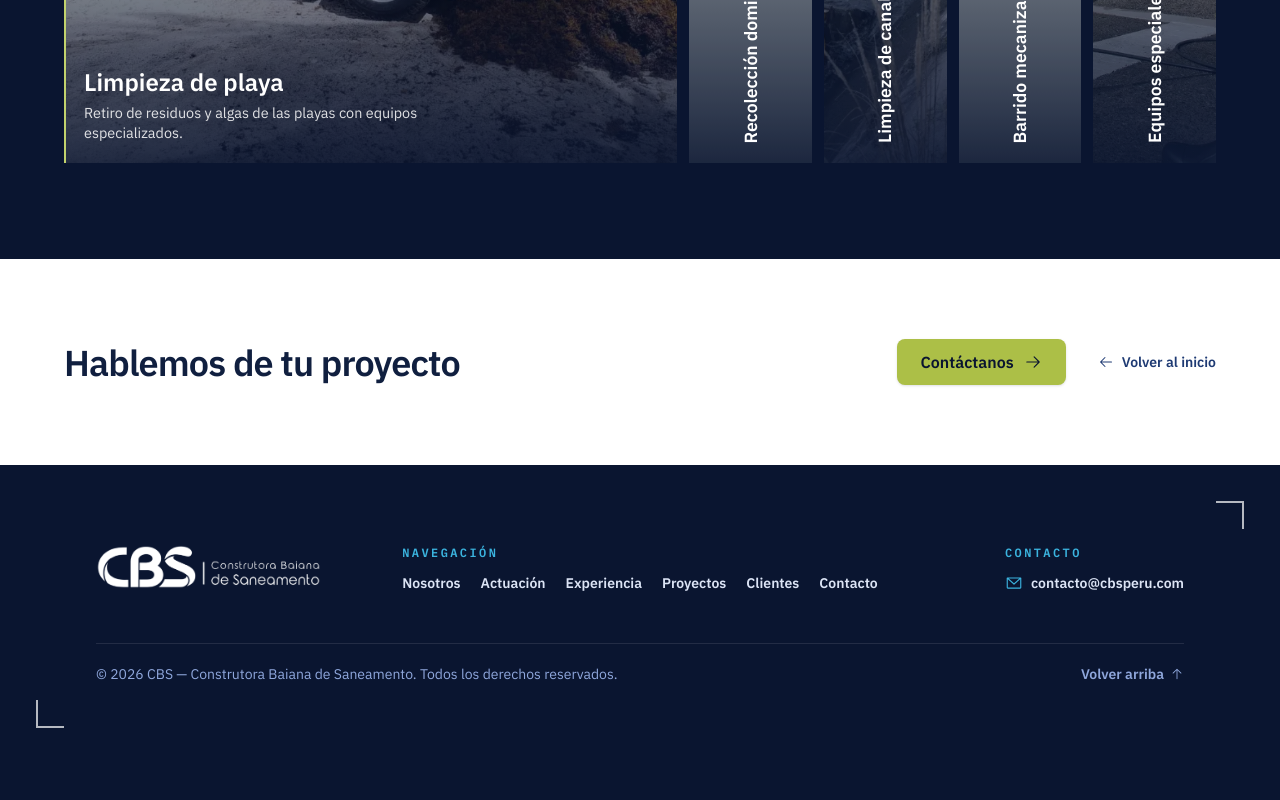
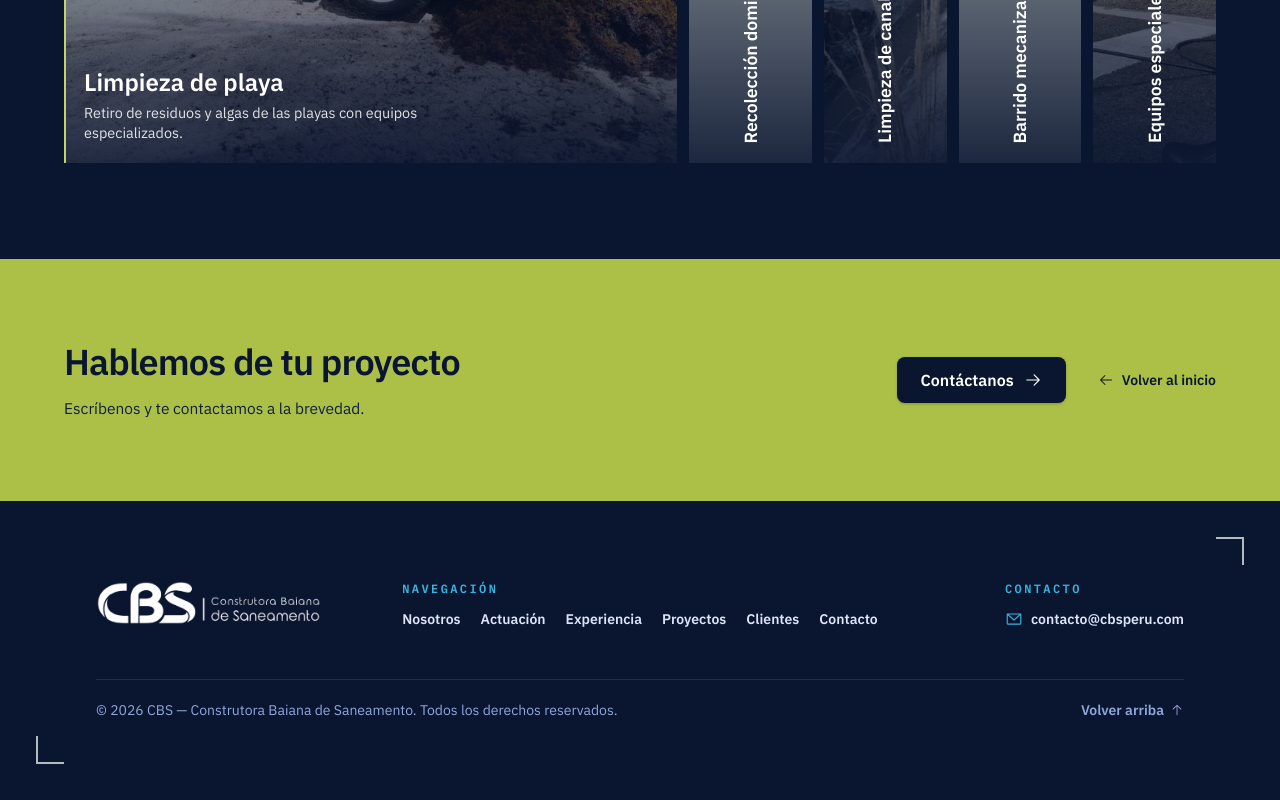
Before and after one commit to jhefferson-guerrero/cbs-web, a React (Vite) app: page /limp-city in a window 1280 px wide. Shown: the part 3133-3933 px from the top of the page. Before the commit the page ends 3897 px from the top, so only its background shows below. Built offline with nearby package versions, Linux system fonts and the light colour scheme.

Commit message:
Limp City: cierre con fondo musgo, boton navy y linea de apoyo

```diff
--- a/src/components/limpcity/LimpCityCta.tsx
+++ b/src/components/limpcity/LimpCityCta.tsx
@@ -7,7 +7,7 @@ export function LimpCityCta() {
   const reduceMotion = useReducedMotion()
 
   return (
-    <section className="bg-white">
+    <section className="bg-moss-400">
       <motion.div
         initial={reduceMotion ? false : { opacity: 0, y: 24 }}
         whileInView={{ opacity: 1, y: 0 }}
@@ -15,16 +15,21 @@ export function LimpCityCta() {
         transition={{ duration: 0.7, ease: [0.16, 1, 0.3, 1] }}
         className="mx-auto flex w-full max-w-[1400px] flex-col gap-8 px-6 py-16 sm:flex-row sm:items-center sm:justify-between lg:px-10 lg:py-20 xl:px-16 2xl:max-w-[1700px] 2xl:px-14 2xl:py-24"
       >
-        <h2 className="max-w-xl text-3xl font-semibold leading-tight tracking-tight text-navy-900 md:text-4xl 2xl:text-5xl">
-          Hablemos de tu proyecto
-        </h2>
+        <div className="max-w-xl">
+          <h2 className="text-3xl font-semibold leading-tight tracking-tight text-navy-950 md:text-4xl 2xl:text-5xl">
+            Hablemos de tu proyecto
+          </h2>
+          <p className="mt-3 text-[15.5px] leading-relaxed text-navy-900 2xl:text-lg">
+            Escríbenos y te contactamos a la brevedad.
+          </p>
+        </div>
         <div className="flex flex-wrap items-center gap-x-8 gap-y-4">
-          <Button href="/#contacto" variant="moss" icon={<ArrowRightIcon size={18} weight="regular" />}>
+          <Button href="/#contacto" variant="navy" icon={<ArrowRightIcon size={18} weight="regular" />}>
             Contáctanos
           </Button>
           <Link
             to="/"
-            className="inline-flex items-center gap-2 text-sm font-semibold text-navy-700 outline-none transition-colors hover:text-navy-950 focus-visible:ring-2 focus-visible:ring-moss-500 2xl:text-base"
+            className="inline-flex items-center gap-2 text-sm font-semibold text-navy-950 outline-none transition-colors hover:text-navy-800 focus-visible:ring-2 focus-visible:ring-navy-950 2xl:text-base"
           >
             <ArrowLeftIcon size={16} weight="regular" />
             Volver al inicio
--- a/src/components/ui/Button.tsx
+++ b/src/components/ui/Button.tsx
@@ -2,7 +2,7 @@ import type { AnchorHTMLAttributes, ButtonHTMLAttributes, ReactNode } from 'reac
 import { Link } from 'react-router-dom'
 import { cn } from '@/lib/utils'
 
-type ButtonVariant = 'solid' | 'moss' | 'outline-light' | 'outline-dark'
+type ButtonVariant = 'solid' | 'moss' | 'navy' | 'outline-light' | 'outline-dark'
 
 interface ButtonOwnProps {
   variant?: ButtonVariant
@@ -17,6 +17,7 @@ const variantClasses: Record<ButtonVariant, string> = {
   solid:
     'bg-cyan-600 text-white shadow-sm shadow-navy-950/10 hover:-translate-y-0.5 hover:bg-cyan-700 hover:shadow-lg hover:shadow-cyan-900/25',
   moss: 'bg-moss-400 text-navy-950 shadow-sm shadow-navy-950/10 hover:-translate-y-0.5 hover:bg-moss-300 hover:shadow-lg hover:shadow-navy-950/25',
+  navy: 'bg-navy-950 text-white shadow-sm shadow-navy-950/20 hover:-translate-y-0.5 hover:bg-navy-800 hover:shadow-lg hover:shadow-navy-950/30',
   'outline-light': 'border border-white/35 text-white hover:-translate-y-0.5 hover:border-white/60',
   'outline-dark': 'border border-navy-200 text-navy-800 hover:-translate-y-0.5 hover:border-navy-300',
 }
@@ -24,6 +25,7 @@ const variantClasses: Record<ButtonVariant, string> = {
 const fillClasses: Record<ButtonVariant, string | null> = {
   solid: null,
   moss: null,
+  navy: null,
   'outline-light': 'bg-white/10',
   'outline-dark': 'bg-navy-50',
 }
```
